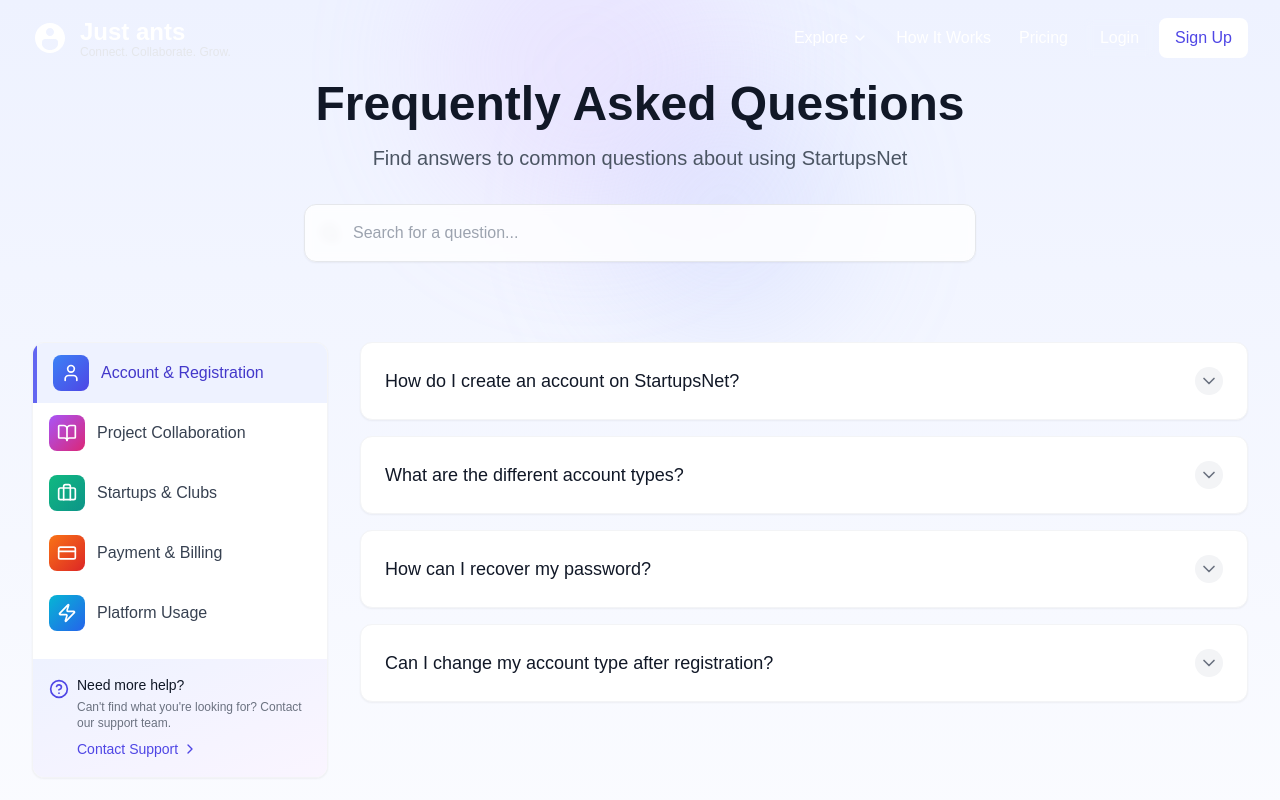
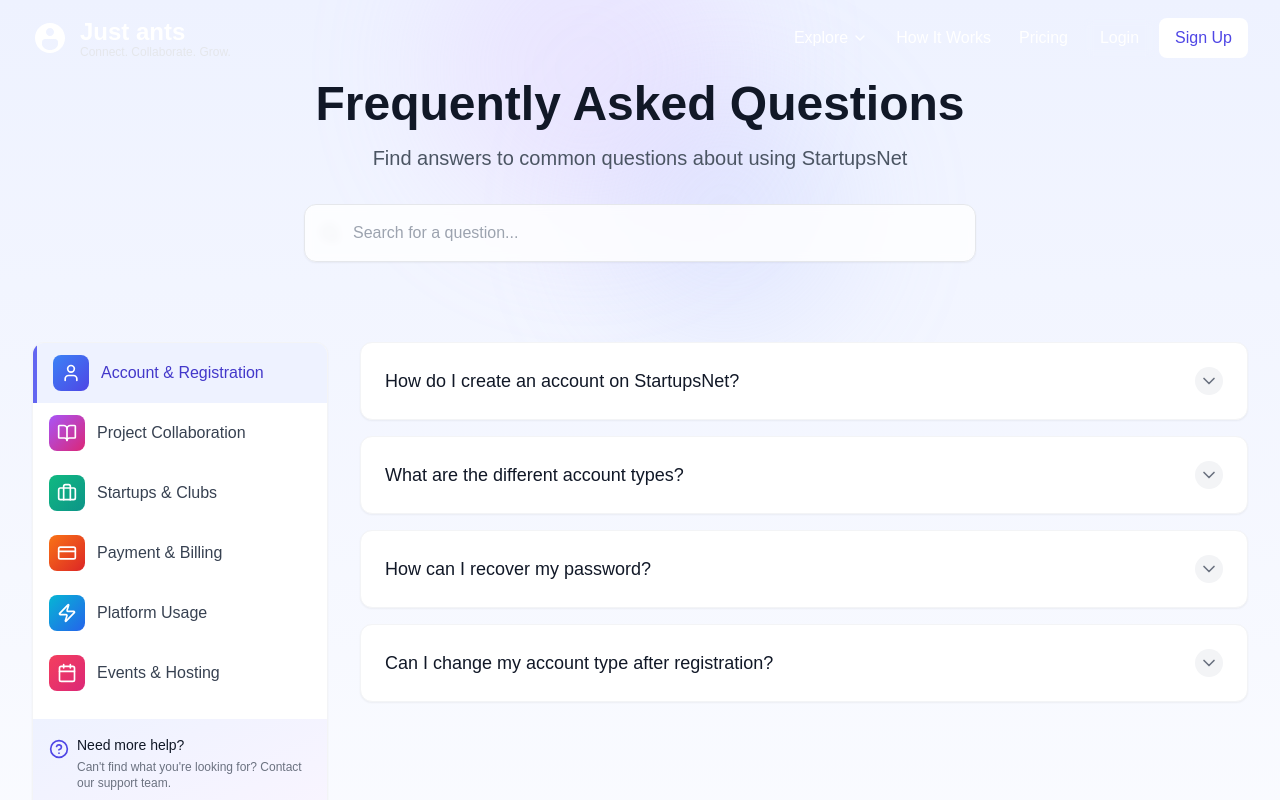
Before and after one commit to RobinkumarJ246/startupnet, a Next.js app: page /faq in a window 1280 px wide. Shown: the top 800 px of the page. Built offline with nearby package versions, Linux system fonts and the light colour scheme.

Commit message:
faq page for hackathons

```diff
--- a/src/app/faq/page.js
+++ b/src/app/faq/page.js
@@ -1,11 +1,12 @@
 'use client';
 import { useState } from 'react';
 import Link from 'next/link';
-import { ChevronDown, ChevronUp, Search, User, CreditCard, HelpCircle, Briefcase, Users, BookOpen, Zap, MessageSquare, ChevronRight } from 'lucide-react';
+import { ChevronDown, ChevronUp, Search, User, CreditCard, HelpCircle, Briefcase, Users, BookOpen, Zap, MessageSquare, ChevronRight, Calendar } from 'lucide-react';
 import Navbar from '../components/landing/Navbar';
 
 export default function FAQPage() {
   const [activeCategory, setActiveCategory] = useState('account');
+  const [activeSubcategory, setActiveSubcategory] = useState('general');
   const [searchQuery, setSearchQuery] = useState('');
   const [expandedQuestions, setExpandedQuestions] = useState({});
 
@@ -150,6 +151,81 @@ export default function FAQPage() {
           answer: 'Yes, StartupsNet supports integration with popular tools like GitHub, Trello, Slack, and Google Workspace. You can set up these integrations in your project settings to streamline your workflow.'
         }
       ]
+    },
+    {
+      id: 'events',
+      name: 'Events & Hosting',
+      icon: <Calendar className="h-5 w-5" />,
+      color: 'from-rose-500 to-pink-600',
+      subcategories: [
+        {
+          id: 'general',
+          name: 'General',
+          questions: [
+            {
+              id: 'events-general-1',
+              question: 'Who can host events on StartupsNet?',
+              answer: 'Currently, only startups and university clubs can host events on StartupsNet. Students can participate in events but cannot host them. This ensures quality and legitimacy of events on the platform.'
+            },
+            {
+              id: 'events-general-2',
+              question: 'What types of events can I host?',
+              answer: 'Currently, you can host hackathons on the platform. We are working on adding support for other event types like workshops, cultural events, and more. Stay tuned for updates!'
+            },
+            {
+              id: 'events-general-3',
+              question: 'How do I get started with hosting an event?',
+              answer: 'To host an event, navigate to the "Host Event" section and select the event type you want to create. Follow the step-by-step form to provide all necessary details about your event.'
+            }
+          ]
+        },
+        {
+          id: 'hackathons',
+          name: 'Hackathons',
+          questions: [
+            {
+              id: 'hackathon-1',
+              question: 'What information do I need to provide for a hackathon?',
+              answer: 'You\'ll need to provide: 1) Basic event details (title, description, mode, location), 2) Participant requirements (team size, eligibility), 3) Event phases (registration, shortlisting, main event, results), 4) Prizes and rewards, 5) Contact information, and 6) Additional publishing options (if any).'
+            },
+            {
+              id: 'hackathon-2',
+              question: 'How do I set up event phases for my hackathon?',
+              answer: 'You can configure four main phases: 1) Registration - Set start/end dates and team size limits, 2) Shortlisting - Define criteria and dates for participant selection, 3) Main Event - Set the hackathon duration and requirements, 4) Results - Configure announcement dates and prize distribution.'
+            },
+            {
+              id: 'hackathon-3',
+              question: 'What are the payment options for hackathons?',
+              answer: 'You can set up various payment options: 1) Free registration, 2) Paid registration with different tiers, 3) Early bird discounts, 4) Coupon codes, 5) Random discount system. You can also configure payment collection timing (before or after shortlisting).'
+            },
+            {
+              id: 'hackathon-4',
+              question: 'How can I collect submissions from participants?',
+              answer: 'You can enable document submissions and configure requirements like: 1) Problem statement documents (PDF/Word), 2) Project files, 3) Custom forms with various question types (text, number, choice, etc.). You can also set up external form links for submissions.'
+            },
+            {
+              id: 'hackathon-5',
+              question: 'What communication channels can I set up for participants?',
+              answer: 'You can provide multiple communication channels: 1) Primary contact email and phone, 2) Additional contact emails and phones, 3) Website URL, 4) WhatsApp group link, 5) Telegram group link, 6) Optional support space for host-registrant communication.'
+            },
+            {
+              id: 'hackathon-6',
+              question: 'How do I manage the shortlisting process?',
+              answer: 'You can configure shortlisting by: 1) Setting shortlisting dates, 2) Defining shortlisting criteria, 3) Choosing whether to collect payments before or after shortlisting, 4) Setting up a results announcement date for shortlisted participants.'
+            },
+            {
+              id: 'hackathon-7',
+              question: 'What are the prize pool options?',
+              answer: 'You can set up: 1) Total prize pool amount, 2) Multiple prize categories (1st, 2nd, 3rd place, etc.), 3) Special prizes (best innovation, best UI/UX, etc.), 4) Non-cash rewards like internships or mentorship opportunities.'
+            },
+            {
+              id: 'hackathon-8',
+              question: 'How can I promote my hackathon?',
+              answer: 'You can use multiple channels: 1) Platform\'s built-in promotion, 2) Your website, 3) Social media links (WhatsApp, Telegram), 4) External form links, 5) Problem statement attachments, 6) Custom registration forms to collect participant information.'
+            }
+          ]
+        }
+      ]
     }
   ];
 
@@ -163,6 +239,28 @@ export default function FAQPage() {
 
   // Filter questions based on search query
   const filteredCategories = faqCategories.map(category => {
+    if (category.subcategories) {
+      // Handle categories with subcategories
+      const filteredSubcategories = category.subcategories.map(subcategory => {
+        const filteredQuestions = subcategory.questions.filter(q =>
+          q.question.toLowerCase().includes(searchQuery.toLowerCase()) ||
+          q.answer.toLowerCase().includes(searchQuery.toLowerCase())
+        );
+
+        return {
+          ...subcategory,
+          questions: filteredQuestions,
+          hasMatches: filteredQuestions.length > 0
+        };
+      });
+
+      return {
+        ...category,
+        subcategories: filteredSubcategories,
+        hasMatches: filteredSubcategories.some(sub => sub.hasMatches)
+      };
+    } else {
+      // Handle regular categories
       const filteredQuestions = category.questions.filter(q =>
         q.question.toLowerCase().includes(searchQuery.toLowerCase()) ||
         q.answer.toLowerCase().includes(searchQuery.toLowerCase())
@@ -173,11 +271,20 @@ export default function FAQPage() {
         questions: filteredQuestions,
         hasMatches: filteredQuestions.length > 0
       };
+    }
   });
 
   // Count total questions that match search
   const totalMatchingQuestions = filteredCategories.reduce(
-    (total, category) => total + category.questions.length,
+    (total, category) => {
+      if (category.subcategories) {
+        return total + category.subcategories.reduce(
+          (subTotal, sub) => subTotal + sub.questions.length,
+          0
+        );
+      }
+      return total + category.questions.length;
+    },
     0
   );
 
@@ -252,6 +359,31 @@ export default function FAQPage() {
                           </span>
                         )}
                       </button>
+
+                      {/* Subcategories */}
+                      {category.subcategories && activeCategory === category.id && (
+                        <ul className="ml-8 mt-2 space-y-1">
+                          {category.subcategories.map((sub) => (
+                            <li key={sub.id}>
+                              <button
+                                className={`flex items-center w-full px-4 py-2 text-sm transition-colors ${
+                                  activeSubcategory === sub.id
+                                    ? 'text-indigo-700 bg-indigo-50'
+                                    : 'text-gray-600 hover:bg-gray-50'
+                                }`}
+                                onClick={() => setActiveSubcategory(sub.id)}
+                              >
+                                <span>{sub.name}</span>
+                                {searchQuery && sub.hasMatches && (
+                                  <span className="ml-auto bg-indigo-100 text-indigo-800 text-xs px-2 py-1 rounded-full">
+                                    {sub.questions.length}
+                                  </span>
+                                )}
+                              </button>
+                            </li>
+                          ))}
+                        </ul>
+                      )}
                     </li>
                   ))}
                 </ul>
@@ -283,7 +415,51 @@ export default function FAQPage() {
                   key={category.id}
                   className={activeCategory === category.id || searchQuery ? 'block' : 'hidden'}
                 >
-                  {(category.questions.length > 0) && (
+                  {category.subcategories ? (
+                    // Handle categories with subcategories
+                    category.subcategories.map((sub) => (
+                      <div
+                        key={sub.id}
+                        className={activeSubcategory === sub.id || searchQuery ? 'block' : 'hidden'}
+                      >
+                        <h2 className="text-2xl font-bold mb-6 text-gray-900">{sub.name}</h2>
+                        <div className="space-y-4">
+                          {sub.questions.map((item) => (
+                            <div
+                              key={item.id}
+                              className="bg-white rounded-xl overflow-hidden shadow-sm border border-gray-100 hover:shadow-md transition-all duration-300"
+                            >
+                              <button
+                                className="w-full text-left p-6 focus:outline-none"
+                                onClick={() => toggleQuestion(item.id)}
+                              >
+                                <div className="flex justify-between items-center">
+                                  <h3 className="text-lg font-medium text-gray-900">{item.question}</h3>
+                                  <div className={`p-1 rounded-full transition-colors ${
+                                    expandedQuestions[item.id]
+                                      ? 'bg-indigo-100 text-indigo-600'
+                                      : 'bg-gray-100 text-gray-500'
+                                  }`}>
+                                    {expandedQuestions[item.id] ? (
+                                      <ChevronUp className="h-5 w-5" />
+                                    ) : (
+                                      <ChevronDown className="h-5 w-5" />
+                                    )}
+                                  </div>
+                                </div>
+
+                                {expandedQuestions[item.id] && (
+                                  <div className="mt-4 pt-4 border-t border-gray-100">
+                                    <p className="text-gray-600">{item.answer}</p>
+                                  </div>
+                                )}
+                              </button>
+                            </div>
+                          ))}
+                        </div>
+                      </div>
+                    ))
+                  ) : (
                     <>
                       {searchQuery && (
                         <h2 className="text-2xl font-bold mb-6 text-gray-900">{category.name}</h2>
--- a/src/app/login/page.js
+++ b/src/app/login/page.js
@@ -175,7 +175,7 @@ export default function LoginPage() {
       <Navbar forceLight={true} />
 
       <div className="flex justify-center items-center min-h-screen py-12 px-4 sm:px-6 lg:px-8">
-        <div className="w-full max-w-md space-y-8">
+        <div className="mt-6 w-full max-w-md space-y-8">
           <div>
             <Link href="/" className="flex justify-center mb-6">
               <span className="text-2xl sm:text-3xl font-bold bg-clip-text text-transparent bg-gradient-to-r from-indigo-600 to-purple-600">
--- a/src/app/stay_tuned/page.js
+++ b/src/app/stay_tuned/page.js
@@ -37,7 +37,7 @@ export default function StayTuned() {
 
   return (
     <main className="min-h-screen bg-gradient-to-b from-blue-50 to-white">
-      <Navbar />
+      <Navbar forceLight={true} />
 
       <div className="max-w-7xl mx-auto px-4 sm:px-6 lg:px-8 py-16 sm:py-24">
         <Link href="/" className="inline-flex items-center text-blue-600 hover:text-blue-800 mb-10 transition-colors font-medium">
```
Lines whose indentation alone changed are shown as unchanged.
